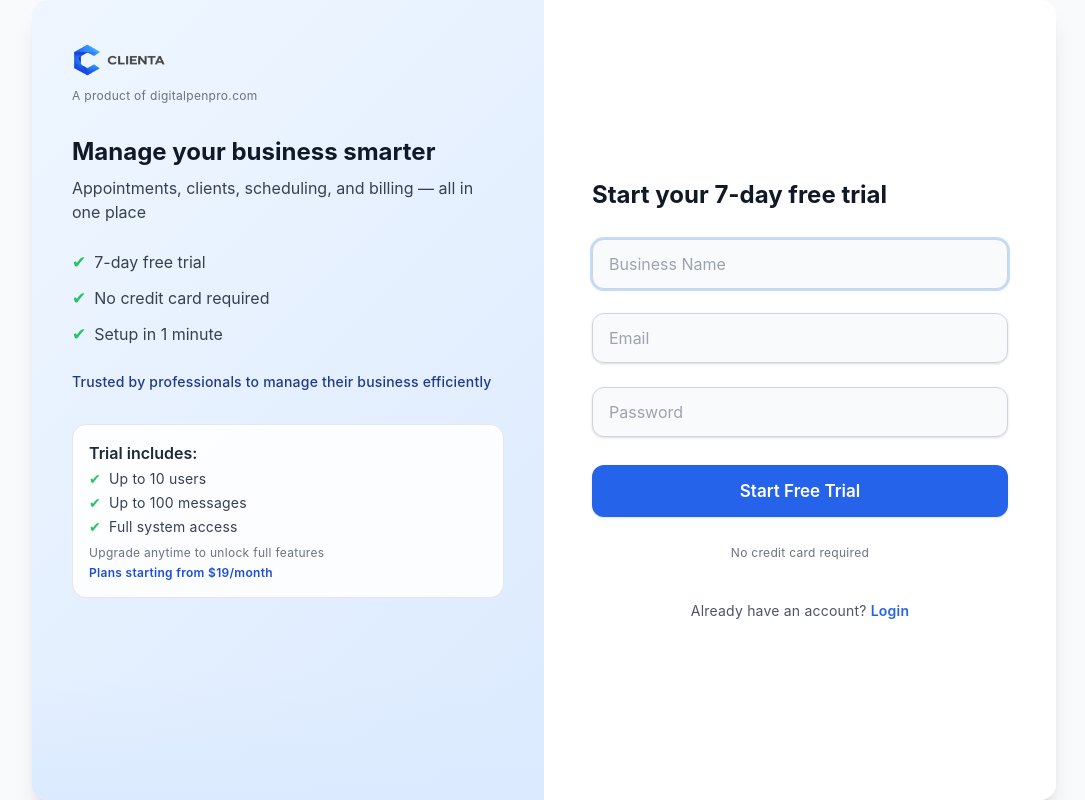
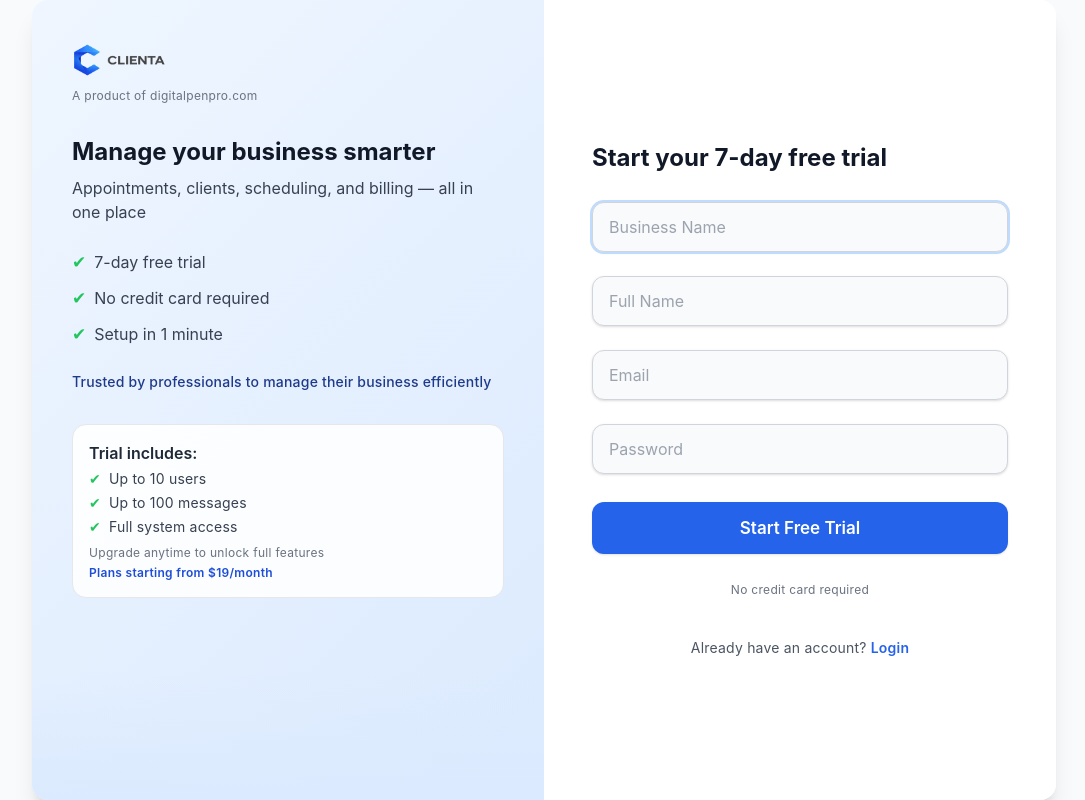
Before and after one commit to Majdewave/Bms, a React (Vite) app: page /register in a window 1280 px wide. Shown: the whole page, without its empty margins (96-1181 px from the left). Built offline with nearby package versions, Linux system fonts and the light colour scheme; what @microsoft/signalr would draw is missing.

Commit message:
Register FULLNAME

```diff
--- a/src/i18n/he.json
+++ b/src/i18n/he.json
@@ -382,7 +382,7 @@
       "subtitle": "נהל את הגדרות החשבון שלך",
       "placeholder": "תצוגת פרופיל לקוח - נהל את המידע האישי שלך"
     },
-    "dashboard": {
+    "": {
       "title": "ברוך שובך, {{name}}",
       "subtitle": "לוח הבקרה האישי שלך",
       "stats": {
--- a/src/pages/Register.tsx
+++ b/src/pages/Register.tsx
@@ -11,9 +11,8 @@ export default function Register() {
   const [email, setEmail] = useState("");
   const [password, setPassword] = useState("");
   const [loading, setLoading] = useState(false);
+  const [fullName, setFullName] = useState('');
   const [error, setError] = useState<string | null>(null);
-  // Optionally, for field-level errors in the future:
-  // const [fieldError, setFieldError] = useState<{ field: string; message: string } | null>(null);
   const navigate = useNavigate();
 
   const { login } = useAuth();
@@ -57,13 +56,20 @@ export default function Register() {
     e.preventDefault();
     setLoading(true);
     setError(null);
-    // setFieldError(null); // For future field-level error support
+
+    if (!fullName.trim()) {
+      setError("Full name is required");
+      setLoading(false);
+      return;
+    }
+
     try {
       localStorage.removeItem("token");
       const res = await post<RegisterResponse>("/api/auth/register", {
         businessName,
         email,
         password,
+        fullName
       });
 
       if (res.token) {
@@ -132,6 +138,14 @@ export default function Register() {
               />
               <input
                 className="w-full border border-gray-300 rounded-lg px-4 py-3 focus:outline-none focus:ring-2 focus:ring-blue-200 text-gray-900 bg-gray-50 shadow-sm text-left"
+                placeholder="Full Name"
+                type="text"
+                value={fullName}
+                onChange={(e) => setFullName(e.target.value)}
+                required
+              />
+              <input
+                className="w-full border border-gray-300 rounded-lg px-4 py-3 focus:outline-none focus:ring-2 focus:ring-blue-200 text-gray-900 bg-gray-50 shadow-sm text-left"
                 placeholder="Email"
                 type="email"
                 value={email}
```
Also changed, not shown: public/clienta-logo-white.png (added).
